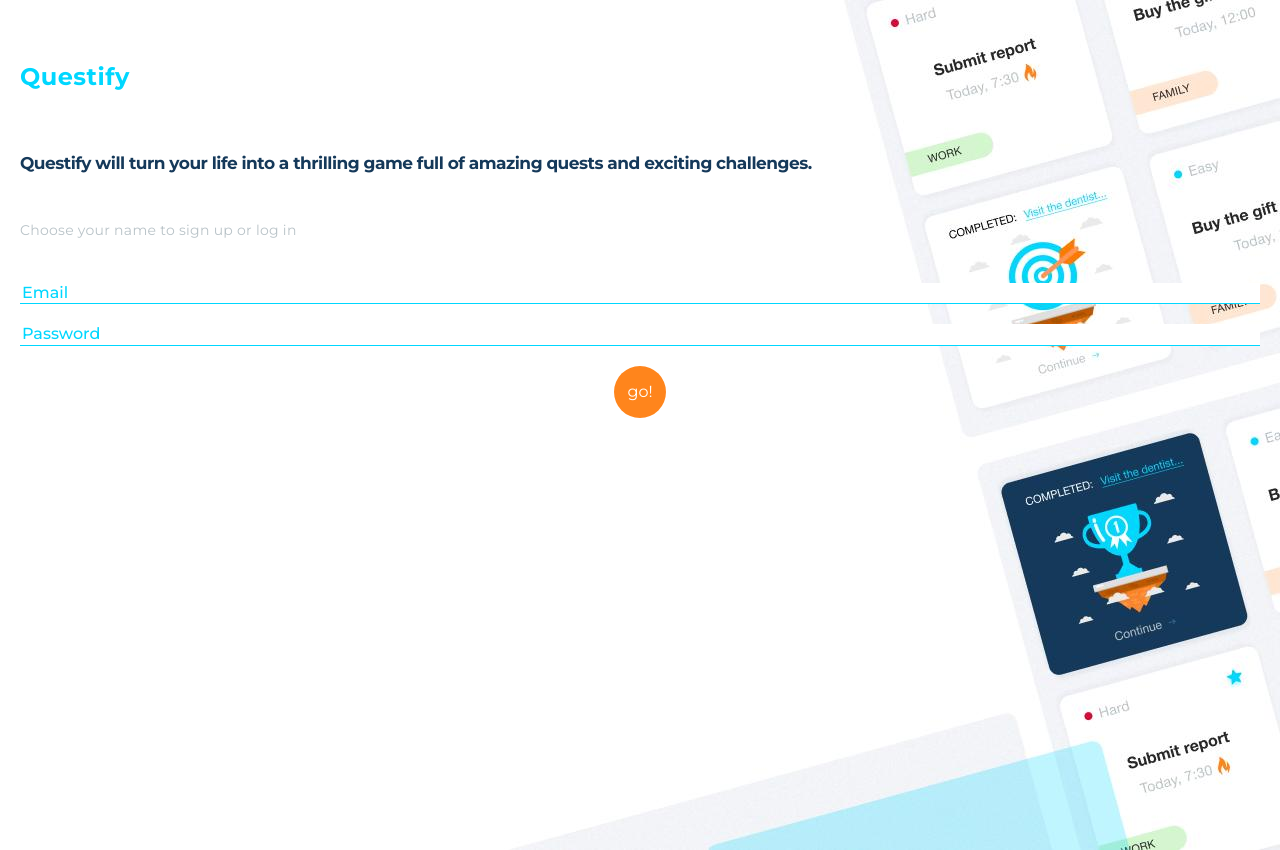
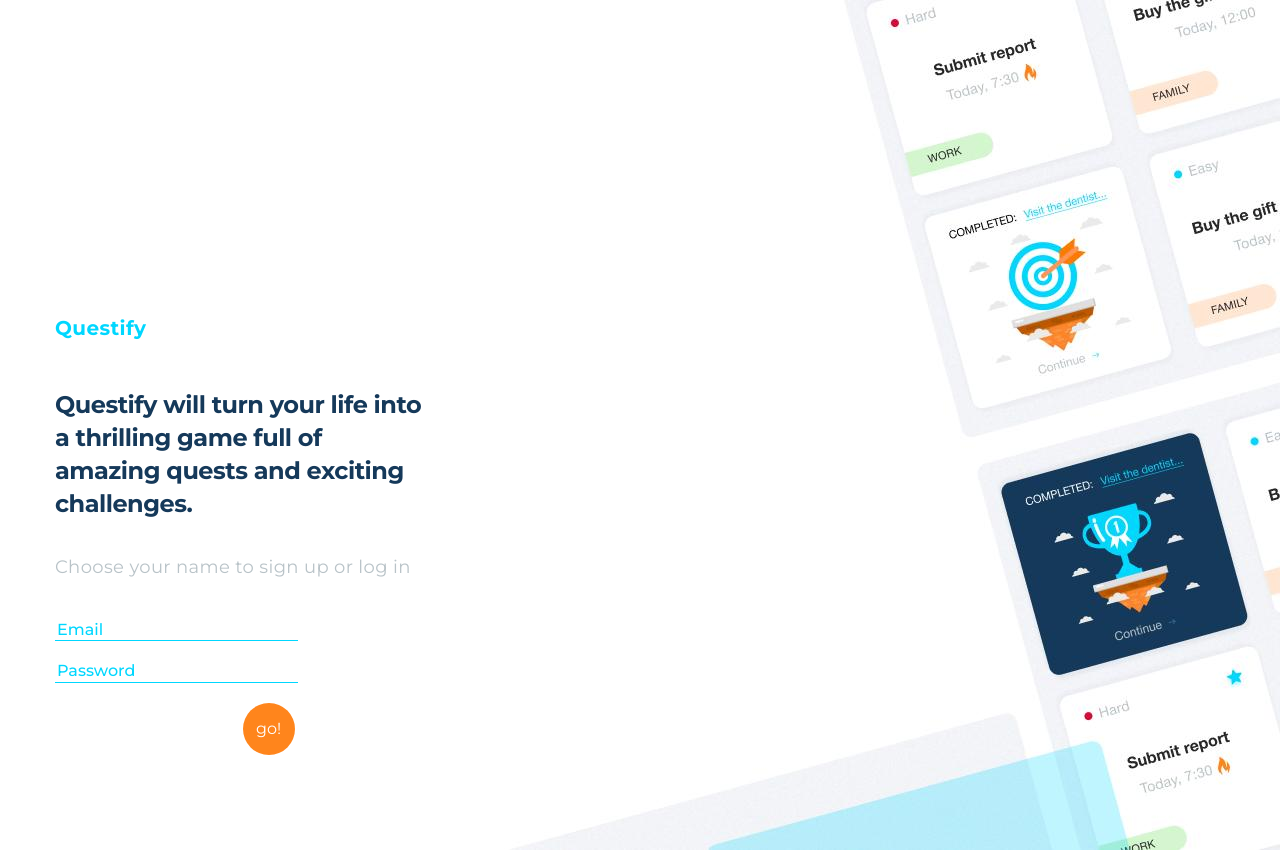
Before and after one commit to Sir-Jimbo/Questify, a React (Create React App) app: page / in a window 1280 px wide. Built offline with nearby package versions, Linux system fonts and the light colour scheme.

Commit message:
tablet done

```diff
--- a/src/pages/LoginPage/LoginPage.module.scss
+++ b/src/pages/LoginPage/LoginPage.module.scss
@@ -67,11 +67,25 @@
 
   margin-top: 45px;
   margin-bottom: 60px;
+
+  @media screen and (min-width: 768px) {
+    font-style: normal;
+    font-weight: bold;
+    font-size: 20px;
+    line-height: 20px;
+
+    margin-top: 298px;
+    margin-left: 35px;
+    margin-bottom: 50px;
+  }
+
+  @media screen and (min-width: 1280px) {
+  }
 }
 
 .text {
   font-style: normal;
-  font-weight: bold ;
+  font-weight: bold;
   font-size: 17px;
   line-height: 29px;
   letter-spacing: -0.5px;
@@ -80,6 +94,22 @@
 
   margin-bottom: 30px;
   margin-right: 9px;
+
+  @media screen and (min-width: 768px) {
+    width: 375px;
+
+    font-style: normal;
+    font-weight: bold;
+    font-size: 24px;
+    line-height: 33px;
+
+    margin-top: 0px;
+    margin-left: 35px;
+    margin-bottom: 25px;
+  }
+
+  @media screen and (min-width: 1280px) {
+  }
 }
 
 .option {
@@ -92,15 +122,36 @@
   color: #b9c3c8;
 
   margin-bottom: 30px;
+
+  @media screen and (min-width: 768px) {
+    font-style: normal;
+font-weight: normal;
+font-size: 18px;
+line-height: 45px;
+
+margin-left: 35px;
+margin-bottom: 30px;
+  }
+
+  @media screen and (min-width: 1280px) {
+  }
 }
 
 .form {
   display: flex;
   flex-direction: column;
   align-items: center;
+
+  @media screen and (min-width: 768px) {
+    width: 243px;
+    margin-left: 35px;
+    margin-bottom: 38px;
+  }
+
+  @media screen and (min-width: 1280px) {
+  }
 }
 .formLabel {
-
   font-style: normal;
   font-weight: 500;
   font-size: 18px;
@@ -108,27 +159,43 @@
   letter-spacing: -1px;
 
   color: #00d7ff;
+
+  @media screen and (min-width: 768px) {
+  }
+
+  @media screen and (min-width: 1280px) {
+  }
 }
-
 
 .formInput {
   border-style: none;
   border-bottom: 1px solid #00d7ff;
   margin-bottom: 20px;
   width: 100%;
- &::placeholder {
+  &::placeholder {
     color: #00d7ff;
     font-weight: 500;
+  }
 
+  @media screen and (min-width: 768px) {
+  }
+
+  @media screen and (min-width: 1280px) {
   }
 }
 
 .formButton {
-
   width: 52px;
   height: 52px;
   color: white;
   border-radius: 50%;
   background-color: #ff851c;
   border-style: unset;
+
+  @media screen and (min-width: 768px) {
+    margin-left: 184px;
+  }
+
+  @media screen and (min-width: 1280px) {
+  }
 }
```
